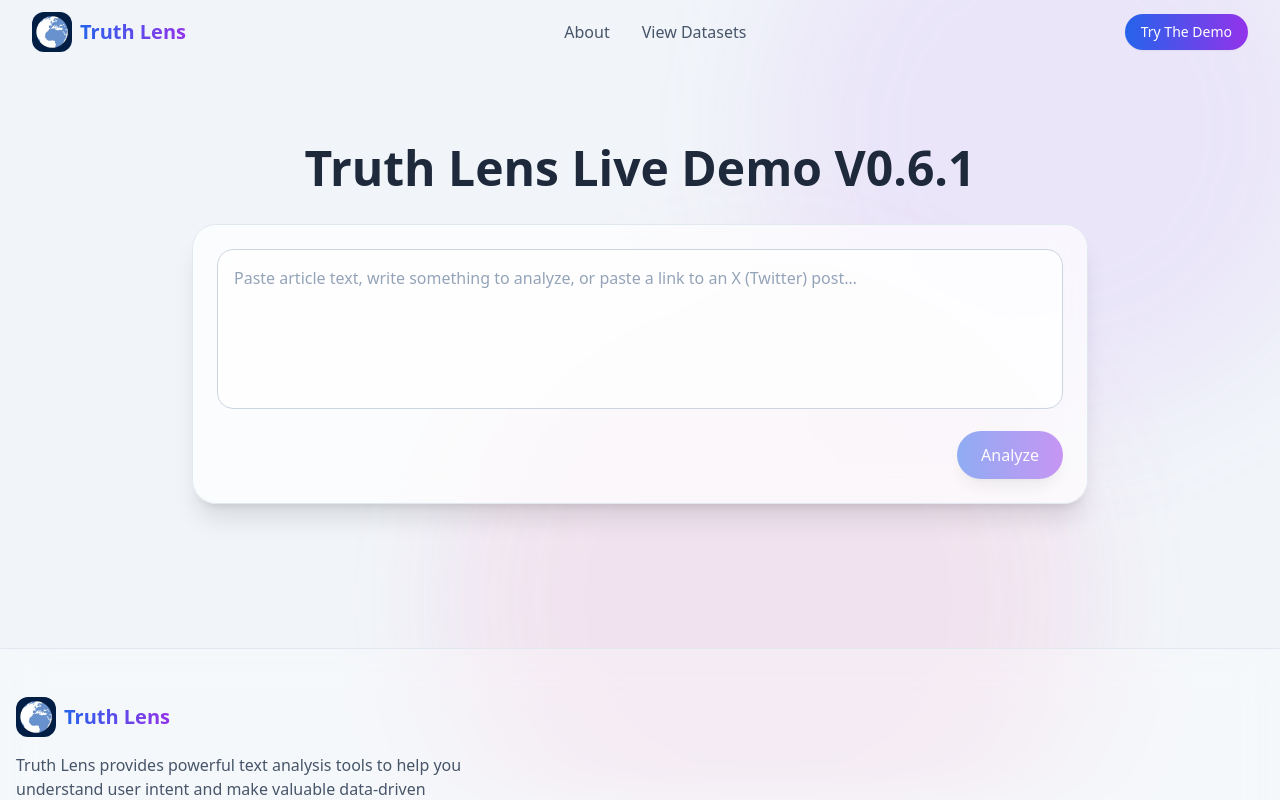
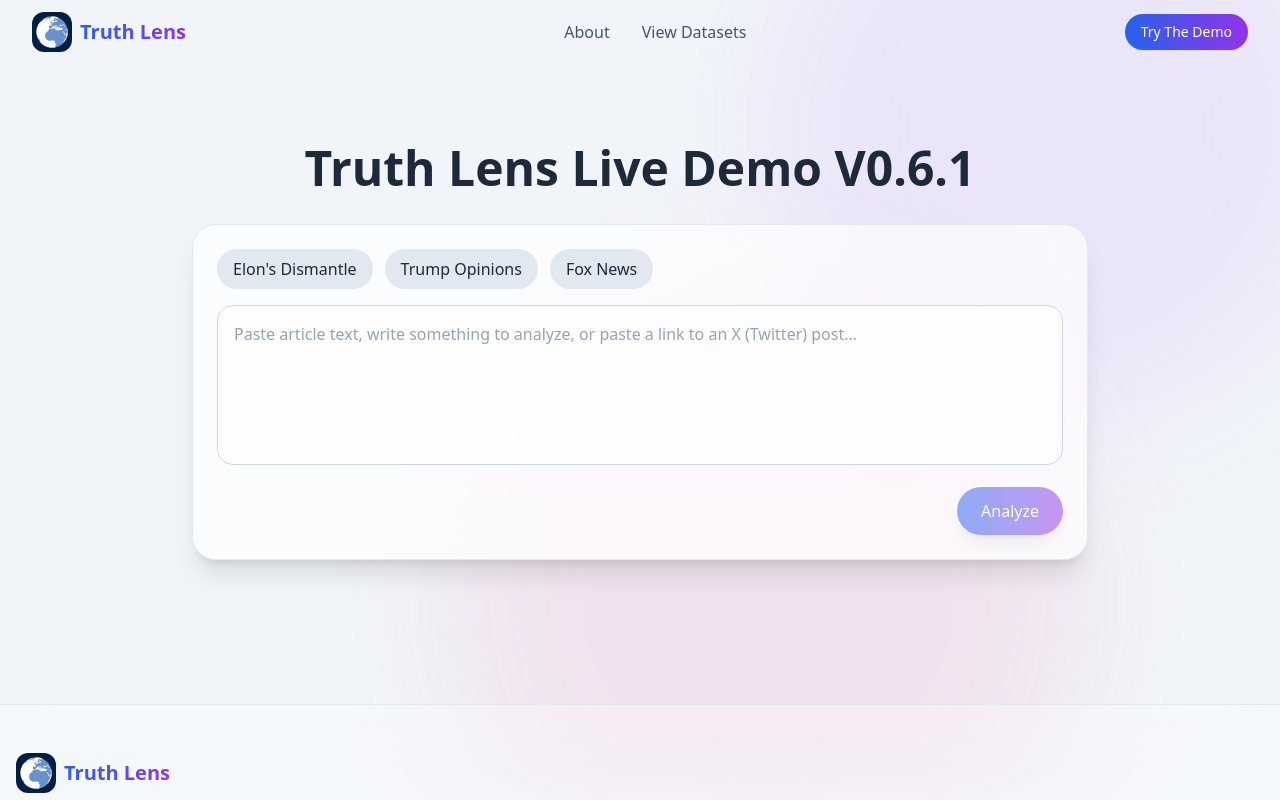
Before and after one commit to loyahdev/TruthLens-Website, a React (Vite) app: page /demo in a window 1280 px wide. Shown: the top 800 px of the page. Built offline with nearby package versions, Linux system fonts and the light colour scheme.

Commit message:
Add example buttons for quick text input in Demo component

```diff
--- a/src/pages/demo/index.tsx
+++ b/src/pages/demo/index.tsx
@@ -279,6 +279,22 @@
           animate={{ opacity: 1, y: 0 }}
           transition={{ duration: 0.6, delay: 0.1 }}
         >
+          {/* Example buttons */}
+          <div className="flex flex-wrap gap-3 mb-4">
+            {[
+              'https://x.com/MarioNawfal/status/1931120397182787782',
+              'https://x.com/realDonaldTrump/status/1925548216243703820',
+              'https://x.com/FoxNews/status/1931368970969305584',
+            ].map((url, idx) => (
+              <button
+                key={idx}
+                onClick={() => setText(url)}
+                className="px-4 py-2 rounded-full bg-slate-200 dark:bg-slate-700 text-slate-800 dark:text-slate-100 hover:bg-slate-300 dark:hover:bg-slate-600 transition-colors"
+              >
+                {idx === 0 ? "Elon's Dismantle" : idx === 1 ? "Trump Opinions" : "Fox News"}
+              </button>
+            ))}
+          </div>
           <textarea
             value={text}
             onChange={(e) => {
```
